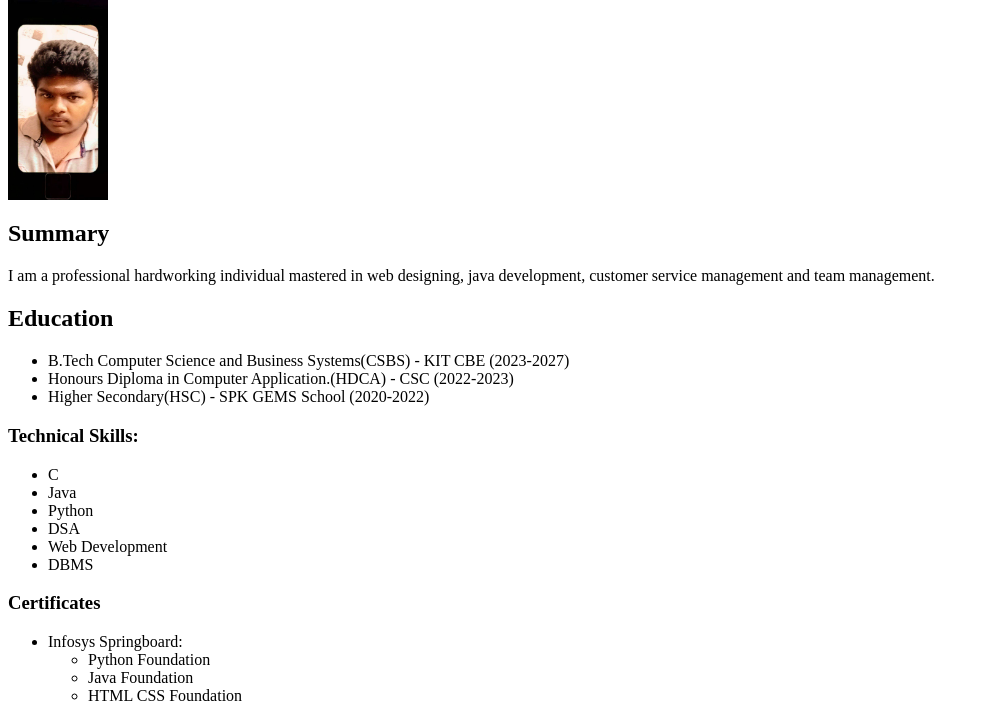
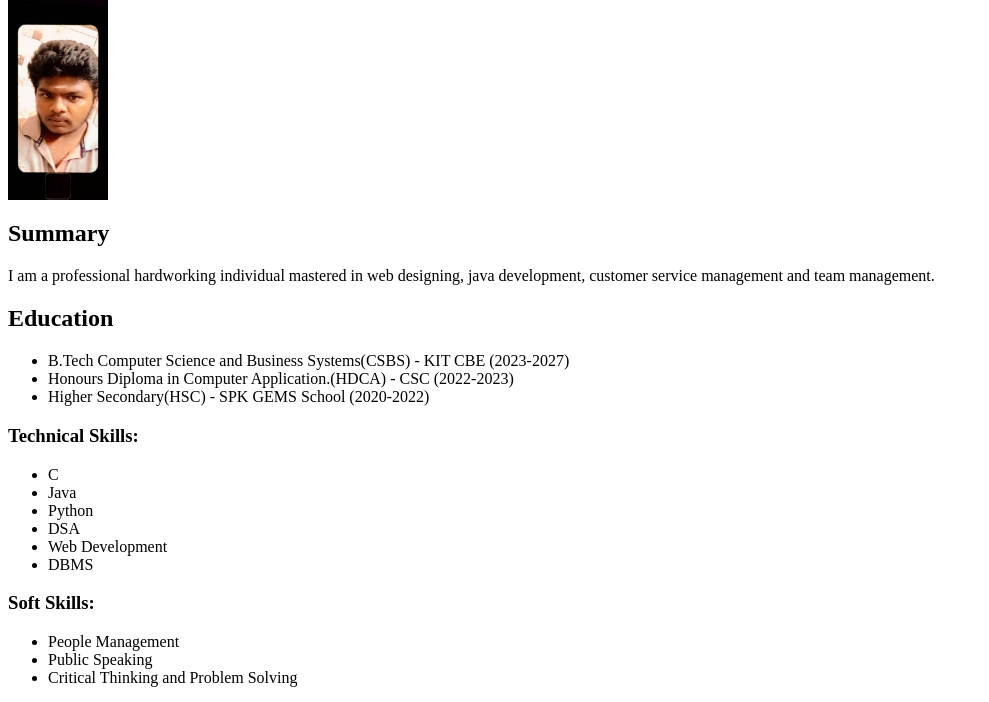
Before and after one commit to Vikramsaravanan/Resume, a plain HTML site: page index.html in a window 1280 px wide. Shown: the part 66-768 px from the top of the page, without its empty margins (0-989 px from the left). Drawn offline with Linux system fonts and the light colour scheme.

Commit message:
Update index.html

```diff
--- a/index.html
+++ b/index.html
@@ -24,6 +24,12 @@
                 <li>Web Development</li>
                 <li>DBMS</li>
             </ul>
+            <h3>Soft Skills:</h3>
+            <ul>
+                <li>People Management</li>
+                <li>Public Speaking</li>
+                <li>Critical Thinking and Problem Solving</li>
+            </ul>
             <h3>Certificates</h3>
             <ul>
                 <li>Infosys Springboard:</li>
```
